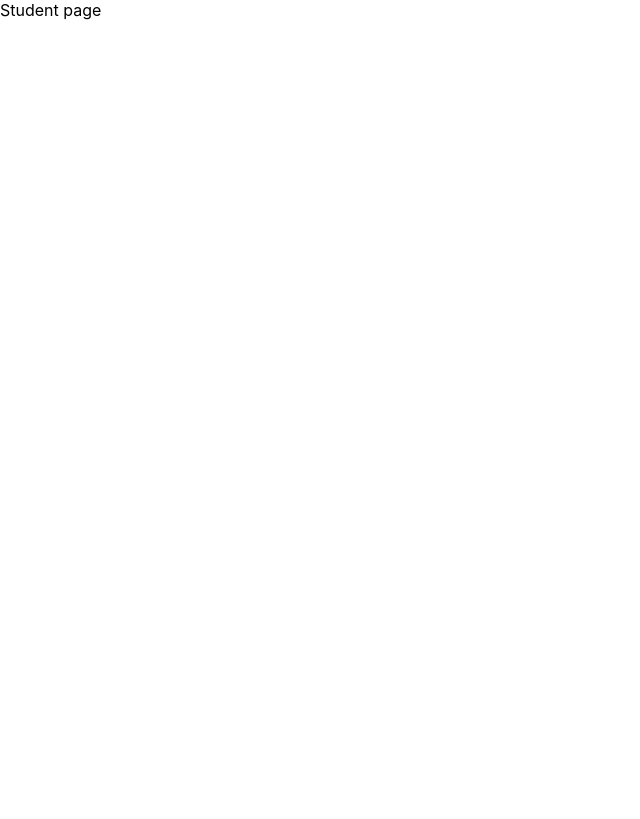
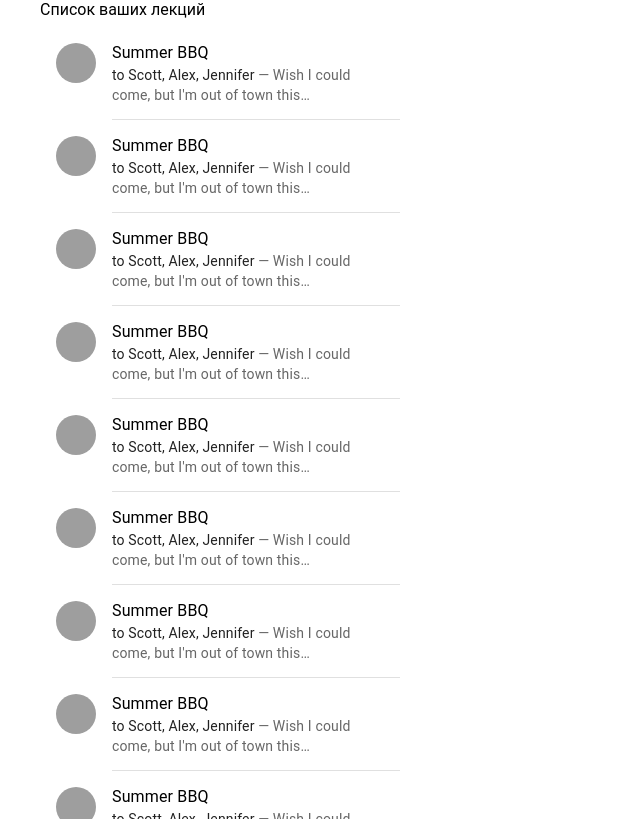
Before and after one commit to larkes-cyber/FeedbackGeekbrainsHack, a React (Create React App) app: page /student in a window 1280 px wide. Shown: the whole page, without its empty margins (0-640 px from the left). Built offline with nearby package versions, Linux system fonts and the light colour scheme; grey boxes are pictures that could not be loaded.

Commit message:
lectures list

```diff
--- a/package.json
+++ b/package.json
@@ -3,6 +3,10 @@
   "version": "0.1.0",
   "private": true,
   "dependencies": {
+    "@emotion/react": "^11.11.4",
+    "@emotion/styled": "^11.11.5",
+    "@mui/material": "^5.15.15",
+    "@mui/styled-engine-sc": "^6.0.0-alpha.18",
     "@testing-library/jest-dom": "^5.17.0",
     "@testing-library/react": "^13.4.0",
     "@testing-library/user-event": "^13.5.0",
@@ -11,6 +15,7 @@
     "react-router-dom": "^6.23.0",
     "react-scripts": "5.0.1",
     "sass": "^1.75.0",
+    "styled-components": "^6.1.8",
     "web-vitals": "^2.1.4"
   },
   "scripts": {
--- /dev/null
+++ b/src/components/list/LectionsList.js
@@ -0,0 +1,65 @@
+import Button from '@mui/material/Button';
+import List from '@mui/material/List';
+import ListItem from '@mui/material/ListItem';
+import Divider from '@mui/material/Divider';
+import ListItemText from '@mui/material/ListItemText';
+import ListItemAvatar from '@mui/material/ListItemAvatar';
+import Avatar from '@mui/material/Avatar';
+import Typography from '@mui/material/Typography';
+import React, { useEffect, useState } from 'react';
+import './lections_list.scss';
+
+const LectionsList = () => {
+
+    const [items, setItems] = useState([]);
+
+    useEffect(() => {
+        let newItems = [];
+        for(let i = 0; i < 15; i++){
+            newItems.push( <>
+                <ListItem
+                alignItems="flex-start"
+                onClick={() => {
+                    console.log("some...")
+                }}
+                className='lections_list__item'
+                >
+                    <ListItemAvatar>
+                    <Avatar alt="Travis Howard" src="/static/images/avatar/2.jpg" />
+                    </ListItemAvatar>
+                    <ListItemText
+                    primary="Summer BBQ"
+                    secondary={
+                        <React.Fragment>
+                        <Typography
+                            sx={{ display: 'inline' }}
+                            component="span"
+                            variant="body2"
+                            color="text.primary"
+                        >
+                            to Scott, Alex, Jennifer
+                        </Typography>
+                        {" — Wish I could come, but I'm out of town this…"}
+                        </React.Fragment>
+                    }
+                    />
+                </ListItem>
+                <Divider variant="inset" component="li" />
+            </>);
+            setItems(newItems);
+        }
+    },[]);
+
+    console.log(items)
+
+    return(
+        <div className='lections_list'>
+            <List sx={{bgcolor: 'background.paper', maxHeight:"100vh" }}>
+                    {items}
+            </List>
+        </div>
+    )
+
+}
+
+export default LectionsList;
--- /dev/null
+++ b/src/components/list/lections_list.scss
@@ -0,0 +1,11 @@
+.lections_list{
+    max-height: 100vh;
+    overflow:hidden;
+    overflow-y:scroll;
+    width: 30%;
+    &__item{
+        &:hover{
+            cursor: pointer;
+        }
+    }
+}
--- a/src/pages/app/App.js
+++ b/src/pages/app/App.js
@@ -4,6 +4,7 @@ import { lazy, Suspense } from "react";
 import Spinner from "../../components/spinner/spinner";
 import StudentPage from "../student_page/StudentPage";
 import TutorPage from "../tutor_page/TutorPage";
+import './app.scss';
 
 function App() {
   return (
--- /dev/null
+++ b/src/pages/app/app.scss
@@ -0,0 +1,11 @@
+
+* {
+    font-family: 'Roboto', sans-serif;
+    margin: 0;
+    padding: 0;
+}
+
+.container{
+    width: 1200px;
+    margin: 0 auto;
+}
--- a/src/pages/student_page/StudentPage.js
+++ b/src/pages/student_page/StudentPage.js
@@ -1,8 +1,18 @@
 import './studentPage.scss';
+import LectionsList from '../../components/list/LectionsList';
 
 const StudentPage = () => {
     return(
-        <div>Student page</div>
+        <section className='student_page'>
+            <div className='container'>
+                <div className='student_page__wrapper'>
+                    <div className='student_page__lections'>
+                       <div className='student_page__lections__title'>Список ваших лекций</div>
+                       <LectionsList/>
+                    </div>
+                </div>
+            </div>
+        </section>
     )
 }
 
--- a/src/pages/student_page/studentPage.scss
+++ b/src/pages/student_page/studentPage.scss
@@ -0,0 +1,5 @@
+.student_page{
+    &__lections{
+
+    }
+}
```
Also changed, not shown: 1 other file (tests, documents, lock files or other folders).
